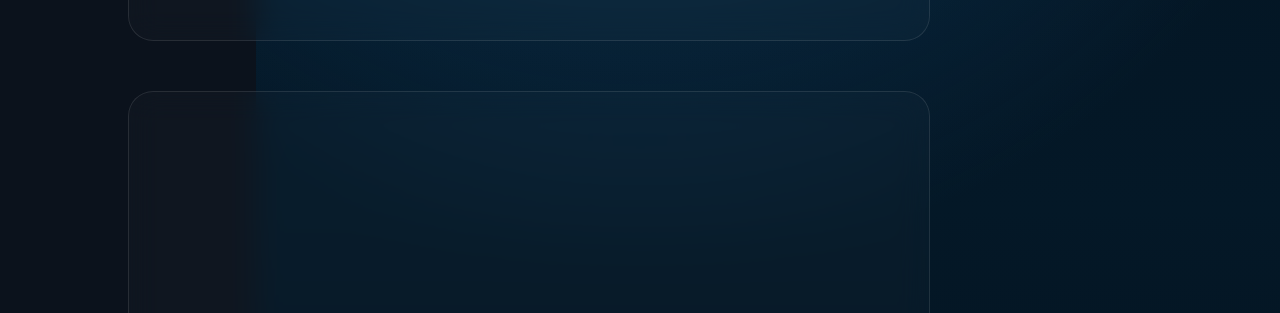
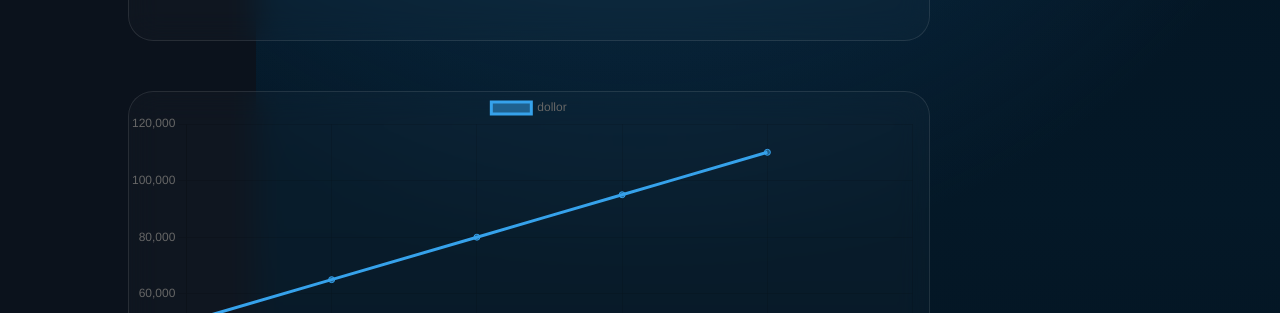
Before and after one commit to m83322923-oss/weatherNova, a plain HTML site: page index.html in a window 1280 px wide. Shown: the part 487-800 px from the top of the page. Drawn offline with Linux system fonts and the light colour scheme; files whose address does not match are found by name.

Commit message:
Update index.html

```diff
--- a/index.html
+++ b/index.html
@@ -221,8 +221,8 @@ Cloudy
 </div>
 </div>
 
-<script src="js/chart.js"></script>
-<script src="js/script.js">
+<script src="chart.js"></script>
+<script src="script.js">
 </script>
     <script>
 const line= document.getElementById('line');
```
